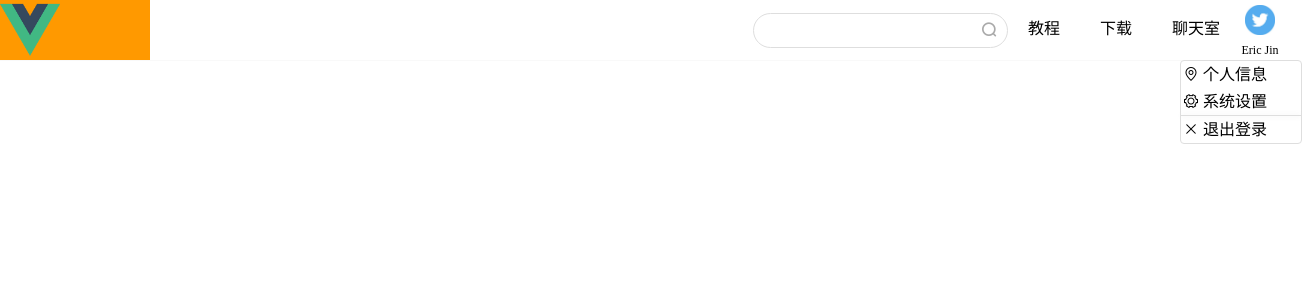
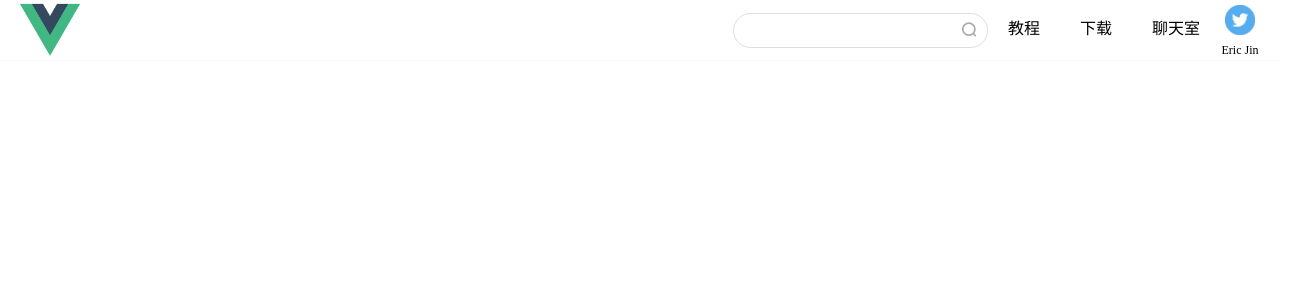
Before and after one commit to Traeric/Rel-ebb-official-website, a Vue app in the folder front-end/: page / in a window 1280 px wide. Shown: the top 300 px of the page, 1302 px wide, since content can reach past the window. Built offline with nearby package versions, Linux system fonts and the light colour scheme.

Commit message:
退出登录

```diff
--- a/front-end/src/components/Header/Header.vue
+++ b/front-end/src/components/Header/Header.vue
@@ -28,11 +28,21 @@
         <div class="nick">Eric Jin</div>
         <!-- 下拉列表 -->
         <ul class="pull-list">
+          <div class="position">
             <div class="trangle"></div>
-            <li><i class="el-icon-location-outline"></i> 个人信息</li>
-            <li><i class="el-icon-setting"></i> 系统设置</li>
-            <li class="dilivery"></li>
-            <li><i class="el-icon-close"></i> 退出登录</li>
+            <div class="wrapper">
+              <li>
+                <i class="el-icon-location-outline"></i> 个人信息
+              </li>
+              <li>
+                <i class="el-icon-setting"></i> 系统设置
+              </li>
+              <li class="dilivery"></li>
+              <li>
+                <i class="el-icon-close"></i> 退出登录
+              </li>
+            </div>
+          </div>
         </ul>
       </div>
     </div>
@@ -73,10 +83,10 @@ export default {
   height 60px
   background-color #fff
   border-bottom 1px solid #f9f9f9
+  padding 0 20px
   .right
     width 150px
     height 100%
-    background-color #f90
     .logo
       width 100%
       height 100%
@@ -133,6 +143,11 @@ export default {
       flex-direction column
       cursor pointer
       position relative
+      &:hover
+        .pull-list
+          visibility visible
+          top 70px
+          opacity 1
       .avatar
         height 40px
         width 40px
@@ -147,22 +162,41 @@ export default {
         text-align center
         line-height 20px
       .pull-list
+        transition all 0.5s cubic-bezier(0.06, 0.24, 1, 2.2)
+        visibility hidden
+        opacity 0
         position absolute
-        top 60px
-        left -60px
-        min-width 120px
-        border 1px solid #dedede
+        top 0
+        left -75px
+        min-width 110px
         border-radius 4px
-        .trangle
+        background-color #fff
+        box-shadow 2px 2px 22px #dedede
+        .position
+          position relative
+          .trangle
+            position absolute
+            top -16px
+            left 85px
             width 0
             height 0
-
-        li
-            padding 5px 2px
-            &.dilivery
+            border-width 8px
+            border-style solid
+            border-color transparent transparent #fff transparent
+          .wrapper
+            border-radius 4px
+            overflow hidden
+            li
+              padding 8px 0 8px 10px
+              font-size 14px
+              &:hover
+                background-color rgba(255, 175, 201, 0.3)
+              &.dilivery
                 padding 0
                 height 1px
                 width 100%
                 box-shadow 0 0 6px #dedede
                 background-color #dedede
+              &:hover
+                color #ffafc9
 </style>
```
Also changed, not shown: front-end/src/components/HomePage/HomePage.vue (added, +20 -0 lines).
